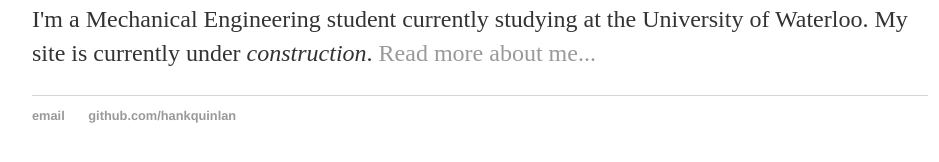
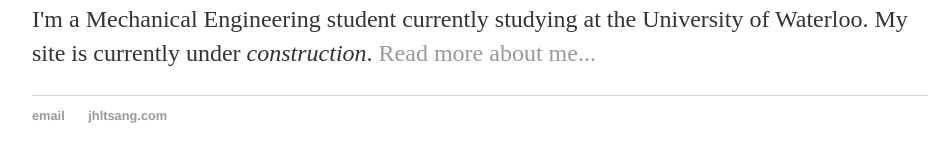
Before and after one commit to jhltsang/jhltsang.github.io, a Jekyll site: the page built from index.html, in a window 1280 px wide. Shown: the part 194-356 px from the top of the page, without its empty margins (160-1099 px from the left). Built offline with Jekyll 4.4.1, drawn with Linux system fonts in a browser that asks for light colours.

Commit message:
Update default.html

```diff
--- a/_layouts/default.html
+++ b/_layouts/default.html
@@ -25,7 +25,7 @@
 			<footer>
 	    		<ul>
 	        		<li><a href="mailto:jhltsang@uwaterloo.ca">email</a></li>
-	        		<li><a href="https://jhltsang.com">github.com/hankquinlan</a></li>
+	        		<li><a href="https://www.jhltsang.com">jhltsang.com</a></li>
 				</ul>
 			</footer>
 		</body>
```
